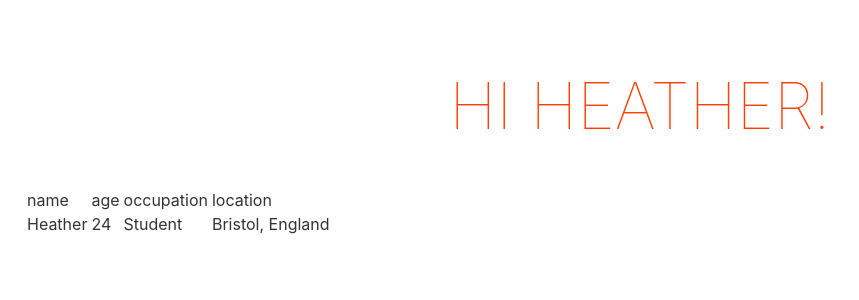
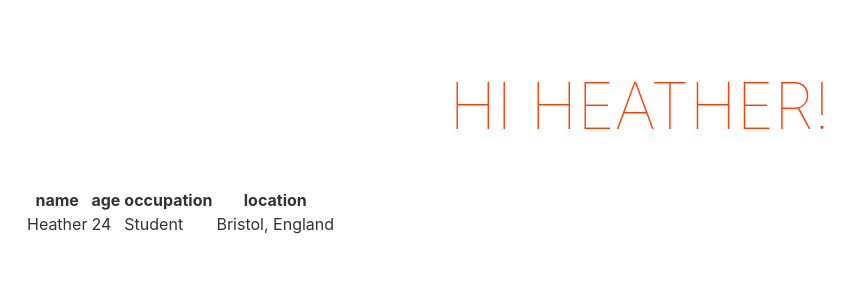
Before and after one commit to davidfrp/svelte-random-people, a Svelte app: page / in a window 1280 px wide. Shown: the top 300 px of the page, without its empty margins (0-859 px from the left). Built offline with nearby package versions, Linux system fonts and the light colour scheme.

Commit message:
Swaped td for th and added conditional rendering.

```diff
--- a/src/components/PeopleTable.svelte
+++ b/src/components/PeopleTable.svelte
@@ -2,10 +2,11 @@
     export let tableData = [];
 </script>
 
+{#if tableData.length > 0}
     <table>
         <tr>
             {#each Object.keys(tableData[0]) as row}
-            <td>{row}</td>
+                <th>{row}</th>
             {/each}
         </tr>
         {#each tableData as rowData}
@@ -16,3 +17,4 @@
             </tr>
         {/each}
     </table>
+{/if}
```
Lines whose indentation alone changed are shown as unchanged.
